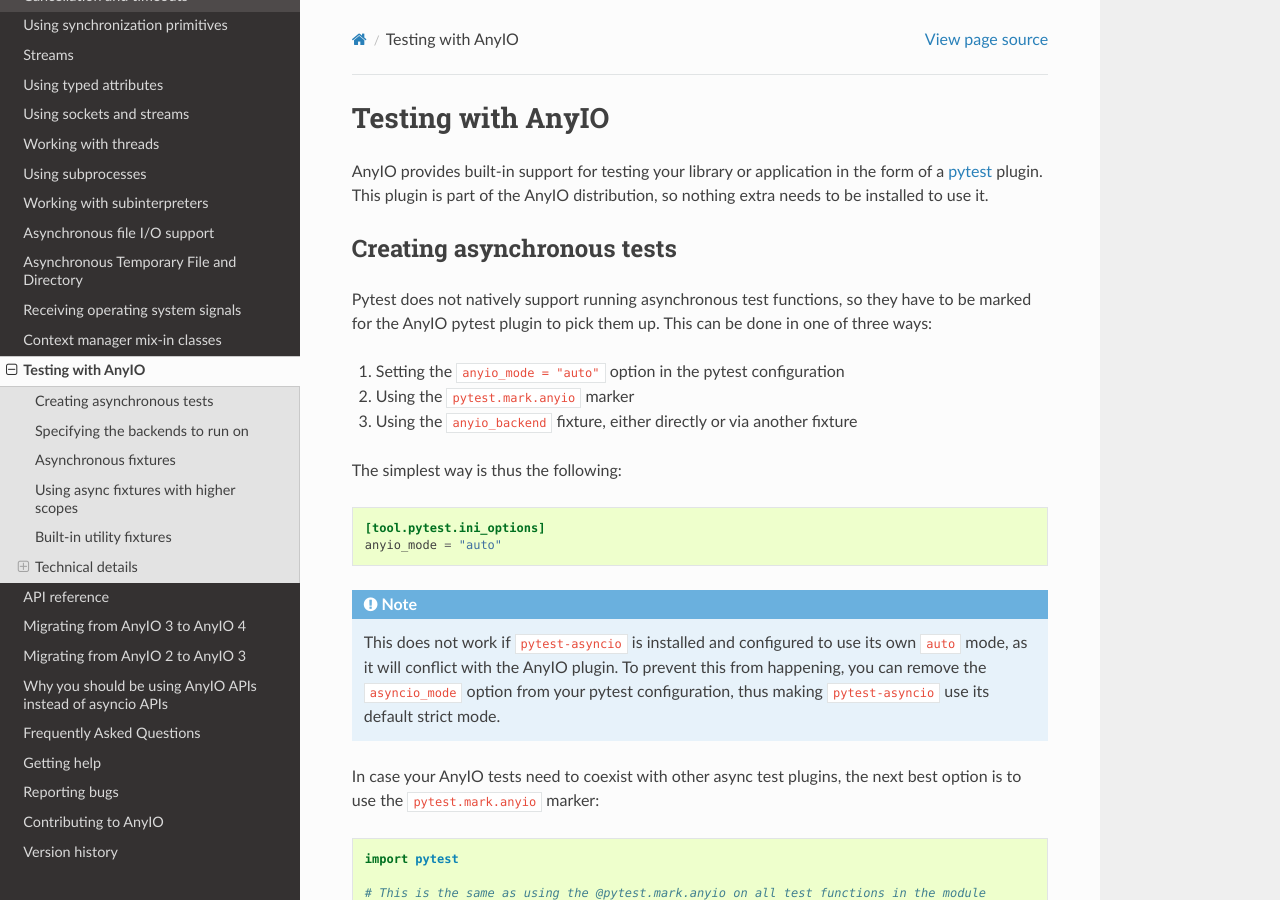
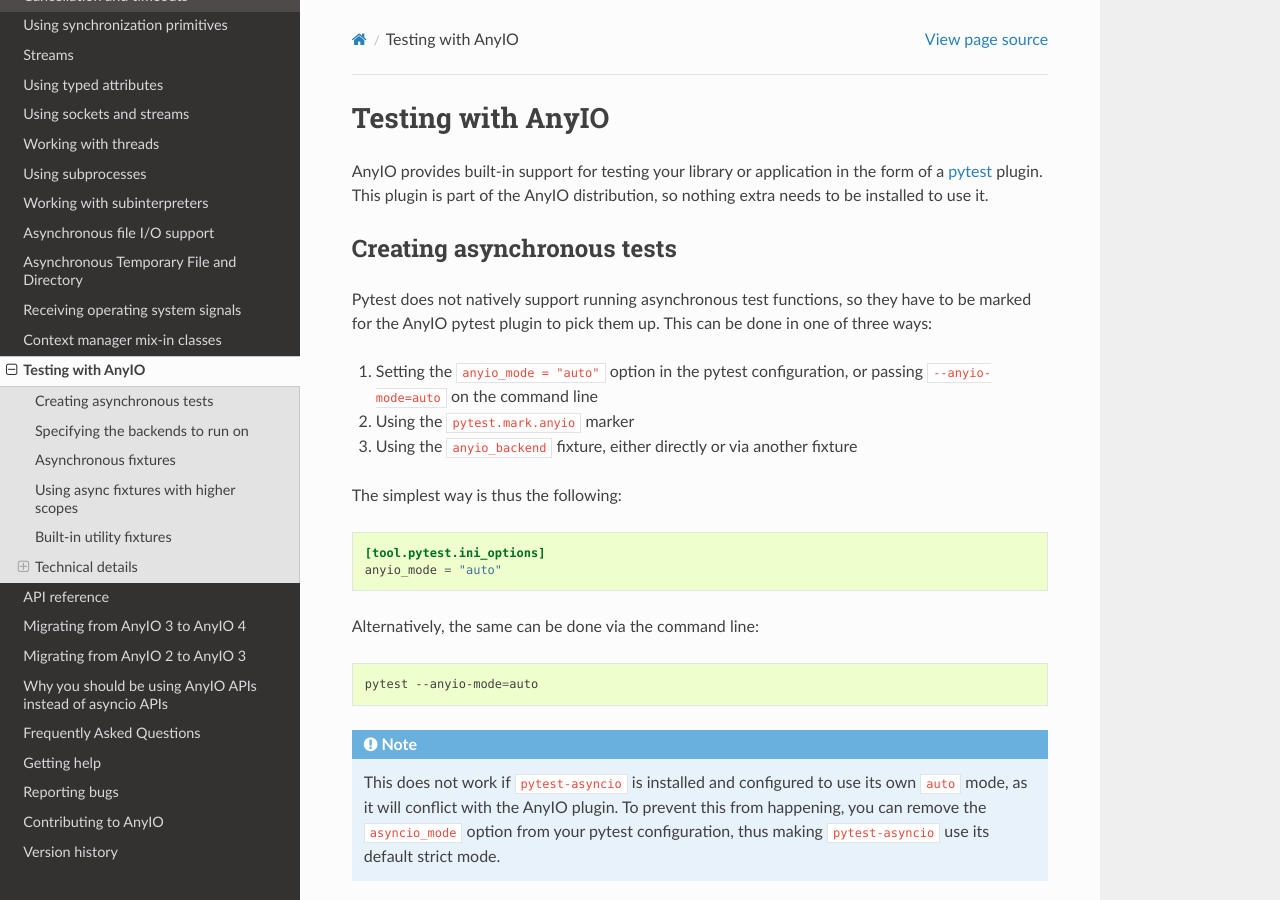
Before and after one commit to agronholm/anyio, a Sphinx documentation site: the page built from docs/testing.rst, in a window 1280 px wide and 900 px high. Built offline with Sphinx 7.4.7 and the Read the Docs theme 3.1.0, drawn with Linux system fonts in a browser that asks for light colours; the version number could not be read and is left out.

Commit message:
update the docs

```diff
--- a/docs/testing.rst
+++ b/docs/testing.rst
@@ -14,7 +14,8 @@
 marked for the AnyIO pytest plugin to pick them up. This can be done in one of three
 ways:
 
-#. Setting the ``anyio_mode = "auto"`` option in the pytest configuration
+#. Setting the ``anyio_mode = "auto"`` option in the pytest configuration, or passing
+   ``--anyio-mode=auto`` on the command line
 #. Using the ``pytest.mark.anyio`` marker
 #. Using the ``anyio_backend`` fixture, either directly or via another fixture
 
@@ -24,6 +25,12 @@
 
     [tool.pytest.ini_options]
     anyio_mode = "auto"
+
+Alternatively, the same can be done via the command line:
+
+.. code-block:: bash
+
+    pytest --anyio-mode=auto
 
 .. note:: This does not work if ``pytest-asyncio`` is installed and configured to use
     its own ``auto`` mode, as it will conflict with the AnyIO plugin. To prevent this
```
